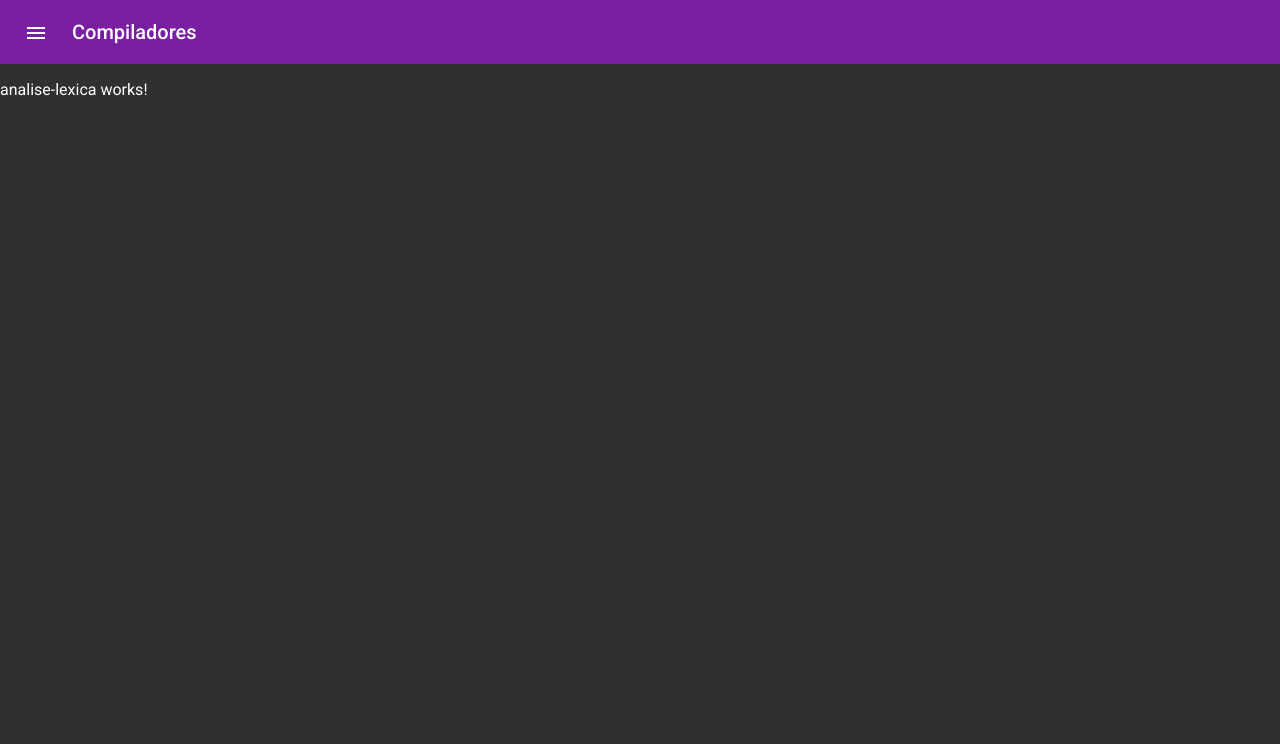
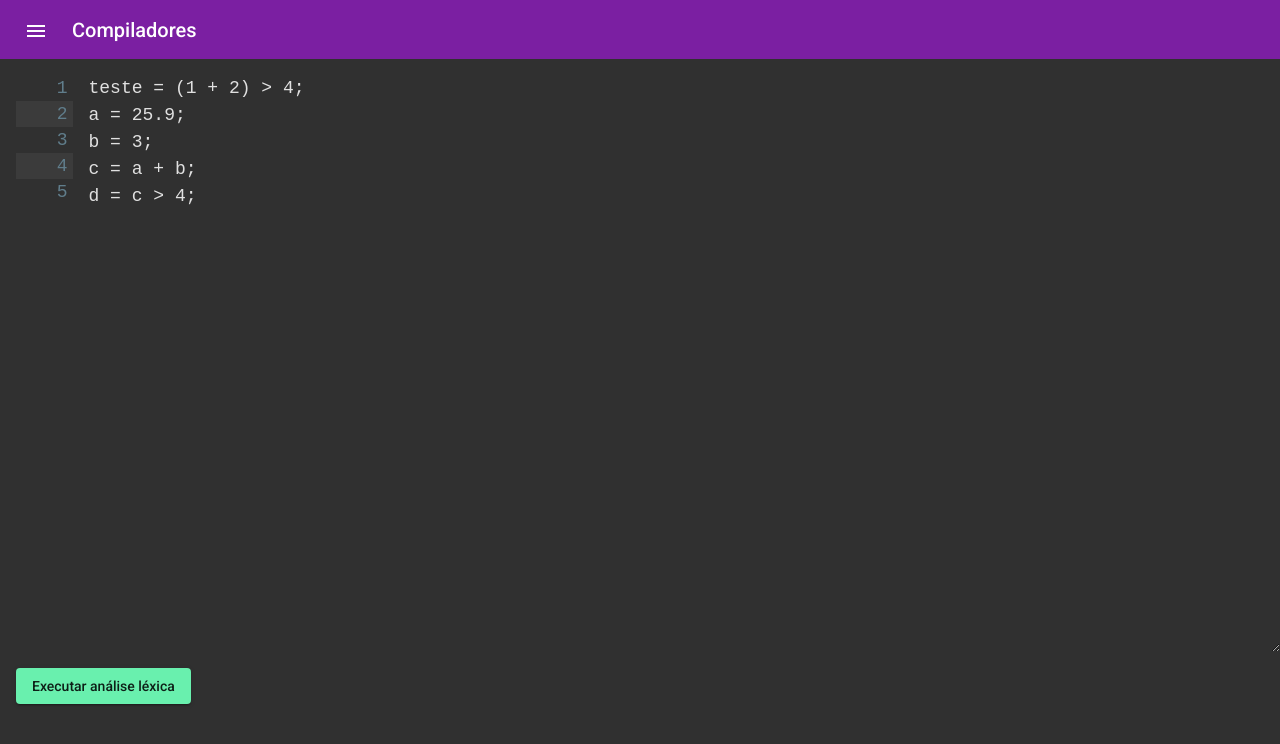
Before and after one commit to jibaky/trabComp, an Angular app: page /analiseLexica in a window 1280 px wide. Shown: the top 744 px of the page. Built offline with nearby package versions, Linux system fonts and the light colour scheme.

Commit message:
feat(analise-lexica): adiciona editor de texto básico e serviço de análise léxica

```diff
--- a/src/app/app.component.scss
+++ b/src/app/app.component.scss
@@ -1,5 +1,12 @@
 .nav-container {
   height: 100%;
+}
+
+.content {
+  height: 100%;
+  position: relative;
+  display: flex;
+  flex-direction: column;
 }
 
 h1 {
--- a/src/app/pages/analise-lexica/analise-lexica.component.html
+++ b/src/app/pages/analise-lexica/analise-lexica.component.html
@@ -1 +1,19 @@
-<p>analise-lexica works!</p>
+<div class="container">
+  <div class="editor-container">
+    <div class="line-numbers" #lineNumbersContainer>
+      <div class="line-number" *ngFor="let el of lineNumbers; let i = index">
+        {{ i + 1 }}
+      </div>
+    </div>
+    <textarea type="text" class="editor" (keyup)="parseLines()" #editor>
+teste = (1 + 2) > 4;
+a = 25.9;
+b = 3;
+c = a + b;
+d = c > 4;</textarea
+    >
+  </div>
+  <button class="button" (click)="analisar()" color="accent" mat-raised-button>
+    Executar análise léxica
+  </button>
+</div>
--- a/src/app/pages/analise-lexica/analise-lexica.component.scss
+++ b/src/app/pages/analise-lexica/analise-lexica.component.scss
@@ -0,0 +1,46 @@
+:host {
+  height: 100%;
+}
+
+.container {
+  width: 100%;
+  height: 100%;
+}
+
+.editor-container {
+  display: flex;
+  height: 80%;
+}
+
+.line-numbers {
+  width: 60px;
+  margin: 16px;
+  margin-right: 0;
+  font-family: monospace;
+  font-size: 18px;
+  text-align: right;
+}
+
+.line-number {
+  padding: 3px 5px;
+  color: #607d8b;
+}
+
+.line-number:nth-child(even) {
+  background-color: rgba(255, 255 ,255, 0.05);
+}
+
+.editor {
+  width: 100%;
+  box-sizing: border-box;
+  font-size: 18px;
+  line-height: 27px;
+  padding: 16px;
+  border: none;
+  background-color: transparent;
+  color: #e0e0e0;
+}
+
+.button {
+  margin: 16px;
+}
--- a/src/app/pages/analise-lexica/analise-lexica.component.ts
+++ b/src/app/pages/analise-lexica/analise-lexica.component.ts
@@ -1,15 +1,40 @@
-import { Component, OnInit } from '@angular/core';
+import { Component, ElementRef, OnInit, ViewChild } from '@angular/core';
+import { AnalisadorLexicoService } from 'src/app/services/analisador-lexico/analisador-lexico.service';
 
 @Component({
   selector: 'app-analise-lexica',
   templateUrl: './analise-lexica.component.html',
-  styleUrls: ['./analise-lexica.component.scss']
+  styleUrls: ['./analise-lexica.component.scss'],
 })
 export class AnaliseLexicaComponent implements OnInit {
+  @ViewChild('editor') editorElement: ElementRef;
+  @ViewChild('lineNumbersContainer') lineNumbersElement: ElementRef;
+  /** Armazena os números das linhas de código-fonte. No futuro será usado para indicar erros também. */
+  lineNumbers: number[] = [1];
 
-  constructor() { }
+  constructor(private analisadorLexico: AnalisadorLexicoService) {}
 
-  ngOnInit(): void {
+  ngOnInit(): void {}
+
+  ngAfterViewInit(): void {
+    // Não perguntem. Hax hax hax.
+    setTimeout(() => {
+      this.parseLines();
+    }, 200);
   }
 
+  /**
+   * Gera uma lista com os números de linhas de acordo com a quantidade de linhas escritas no editor.
+   */
+  parseLines(): void {
+    const count = this.editorElement.nativeElement.value.split('\n').length;
+    this.lineNumbers = [];
+    // o comando .unshift() é igual o .push(), mas adiciona o elemento no começo da array
+    for (let i = 1; i <= count; i++) this.lineNumbers.unshift(i);
+  }
+
+  analisar(): void {
+    const text = this.editorElement.nativeElement.value.split('\n');
+    this.analisadorLexico.analisar(text);
+  }
 }
--- /dev/null
+++ b/src/app/services/analisador-lexico/analisador-lexico.service.ts
@@ -0,0 +1,54 @@
+import { Injectable } from '@angular/core';
+
+class Token {
+  token: string = '';
+  meaning: string = '';
+}
+
+@Injectable({
+  providedIn: 'root',
+})
+export class AnalisadorLexicoService {
+  /** Array com os caracteres que compõem o alfabeto válido do LALG */
+  private alfabeto =
+    '0987654321ABCDEFGHIJKLMNOPQRSTUVWXYZabcdefghijklmnopqrstuvwxyz_;.,():=<>+-*{}/'.split(
+      ''
+    );
+
+  constructor() {}
+
+  /**
+   * Verifica se o caractere char está dentro do alfabeto da linguagem.
+   * @param char caractere a validar
+   */
+  private estaNoAlfabeto(char: string): boolean {
+    if (char === '') return false;
+    // O caractere ' ' (espaço) existe para além do alfabeto, mas a função
+    // retornará true para o caso dele para que a execução não seja interrompida
+    // indevidamente.
+    if (char === ' ') return true;
+
+    return this.alfabeto.includes(char);
+  }
+
+  /**
+   * Analisa o código-fonte passado na forma de lista de linhas lexicamente.
+   * @param text Array contendo linhas de código-fonte
+   */
+  analisar(text: string[]): void {
+    // Varrendo cada linha do editor
+    for (let row = 0; row < text.length; row++) {
+      const linha = text[row];
+      const r = new Token();
+      // Varrendo cada coluna da linha
+      for (let col = 0; col < linha.length; col++) {
+        const caractereAtual = linha[col];
+        // Verifica se o caractere é válido no alfabeto
+        if (!this.estaNoAlfabeto(caractereAtual)) {
+          console.log(`Erro na linha ${row + 1}:${col + 1}!`);
+          continue;
+        }
+      }
+    }
+  }
+}
```
Also changed, not shown: 1 other file (tests, documents, lock files or other folders).
